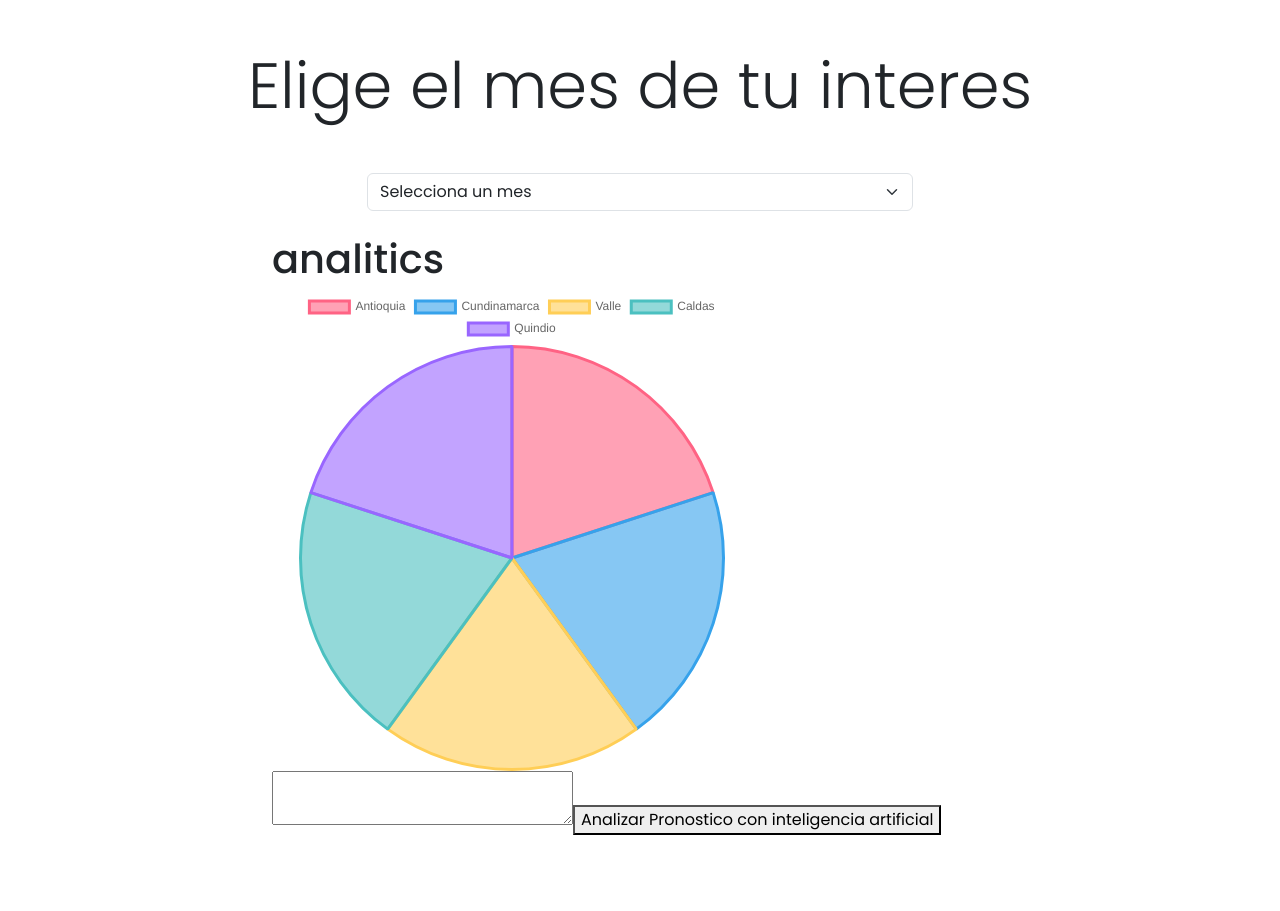
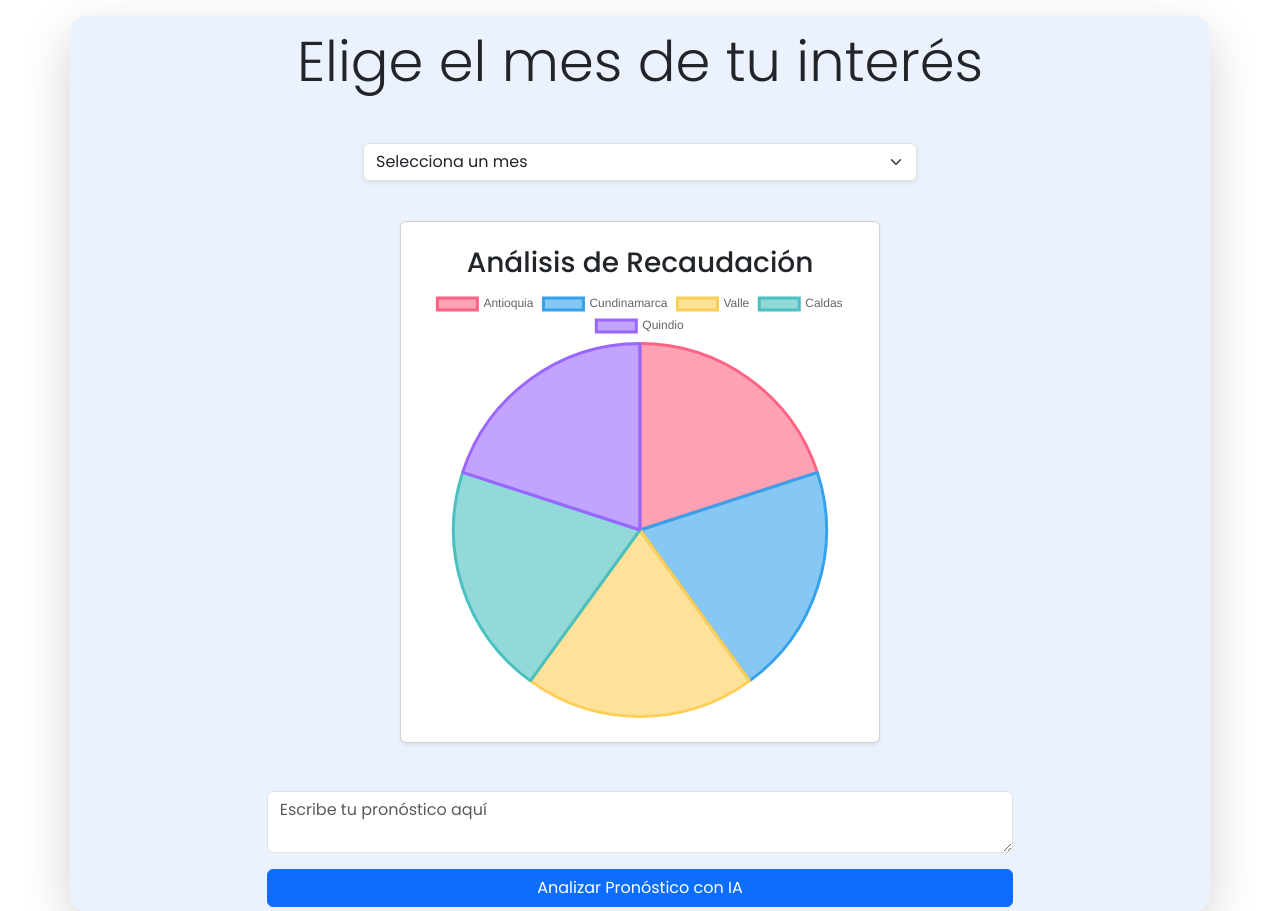
Before and after one commit to BallesterosDev56/Desarrollo-Libre-2024, a React (Vite) app in the folder frontend/: page /admin_home/analitics in a window 1280 px wide. Before the commit the page ends 835 px from the top, so only its background shows below. Built offline with nearby package versions, Linux system fonts and the light colour scheme; sample sign-in values are in the browser's storage.

Commit message:
saving changes

```diff
--- a/frontend/src/components/adminIntroduction/AdminIntroduction.jsx
+++ b/frontend/src/components/adminIntroduction/AdminIntroduction.jsx
@@ -6,7 +6,7 @@ export const AdminIntroduction = () => {
     const navigate = useNavigate();
 
     const handleOnClick = ()=> {
-        navigate('/admin_home/create_event');
+        navigate('/admin_home/analitics');
     }
 
     return (
--- a/frontend/src/pages/admin/analitics/Analitics.jsx
+++ b/frontend/src/pages/admin/analitics/Analitics.jsx
@@ -1,83 +1,84 @@
-import {Pie} from "react-chartjs-2"
-import { Chart, ArcElement, Tooltip, Legend } from "chart.js"
-import "./analitics.css"
+import { Pie } from "react-chartjs-2";
+import { Chart, ArcElement, Tooltip, Legend } from "chart.js";
+import "./analitics.css";
 import { useState, useEffect } from "react";
 import { fetchStonks } from "../../../logic/fetchStonks/fetchStonks";
 import { joinEventSuccess } from "../../../helpers/alerts/Alerts";
 
+Chart.register(ArcElement, Tooltip, Legend);
 
-Chart.register(ArcElement, Tooltip, Legend)
-
-export const Analitics = ()=> {
+export const Analitics = () => {
   const [selectedRegion, setSelectedRegion] = useState("");
-    const [datos, setDatos] = useState([15,15,15,15,15]);
+  const [datos, setDatos] = useState([15, 15, 15, 15, 15]);
   const [loading, setLoading] = useState(false);
   const months = {
-      Enero: 'Enero',
-      Febrero: 'Febrero',
-      Marzo: 'Marzo',
-      Abril: 'Abril',
-      Mayo: 'Mayo',
-      Junio: 'Junio',
-      Julio: 'Julio',
-      Agosto: 'Agosto',
-      Septiembre: 'Septiembre',
-      Octubre: 'Octubre',
-      Noviembre: 'Noviembre',
-      Diciembre: 'Diciembre'
+    Enero: "Enero",
+    Febrero: "Febrero",
+    Marzo: "Marzo",
+    Abril: "Abril",
+    Mayo: "Mayo",
+    Junio: "Junio",
+    Julio: "Julio",
+    Agosto: "Agosto",
+    Septiembre: "Septiembre",
+    Octubre: "Octubre",
+    Noviembre: "Noviembre",
+    Diciembre: "Diciembre",
   };
 
   const data = {
-        labels: ['Antioquia', 'Cundinamarca', 'Valle', 'Caldas', 'Quindio'],
+    labels: ["Antioquia", "Cundinamarca", "Valle", "Caldas", "Quindio"],
     datasets: [
       {
-            label: 'Dinero Recaudado (COP)',
+        label: "Dinero Recaudado (COP)",
         data: datos,
         backgroundColor: [
-              'rgba(255, 99, 132, 0.6)',
-              'rgba(54, 162, 235, 0.6)',
-              'rgba(255, 206, 86, 0.6)',
-              'rgba(75, 192, 192, 0.6)',
-              'rgba(153, 102, 255, 0.6)',
+          "rgba(255, 99, 132, 0.6)",
+          "rgba(54, 162, 235, 0.6)",
+          "rgba(255, 206, 86, 0.6)",
+          "rgba(75, 192, 192, 0.6)",
+          "rgba(153, 102, 255, 0.6)",
         ],
         borderColor: [
-              'rgba(255, 99, 132, 1)',
-              'rgba(54, 162, 235, 1)',
-              'rgba(255, 206, 86, 1)',
-              'rgba(75, 192, 192, 1)',
-              'rgba(153, 102, 255, 1)',
+          "rgba(255, 99, 132, 1)",
+          "rgba(54, 162, 235, 1)",
+          "rgba(255, 206, 86, 1)",
+          "rgba(75, 192, 192, 1)",
+          "rgba(153, 102, 255, 1)",
         ],
         borderWidth: 3,
       },
     ],
   };
+
   const handleRegionChange = (event) => {
-        setDatos([1530500,1115400,1214000,1460500,1089500])
+    setDatos([1530500, 1115400, 1214000, 1460500, 1089500]);
     const region = event.target.value;
     setSelectedRegion(region);
-        let ganacias = []
-        fetchStonks(region).then((response)=> {
+    let ganacias = [];
+    fetchStonks(region).then((response) => {
       console.log(response);
-          response.forEach(region => {
-            ganacias.push(region.totalRegional)
+      response.forEach((region) => {
+        ganacias.push(region.totalRegional);
       });
-          setDatos([...ganacias])
+      setDatos([...ganacias]);
       console.log(data.datasets[0].data);
-        })
+    });
     setLoading(true);
     setTimeout(() => {
       setLoading(false);
     }, 1500);
   };
-    return(
-      <div className="container mt-5">
-      <h2 className="text-center display-3 my-5">Elige el mes de tu interes</h2>
+
+  return (
+    <div className="bg--soft--blue container rounded-4 shadow-lg p-1 mt-3">
+      <h2 className="text-center display-4 mt-2 mb-5">Elige el mes de tu interés</h2>
       <div className="row justify-content-center">
         <div className="col-md-6">
           <div className="form-group">
             <select
               id="regionSelector"
-              className="form-select"
+              className="form-select form-select-md mb-3 shadow-sm"
               value={selectedRegion}
               onChange={handleRegionChange}
             >
@@ -96,25 +97,32 @@ export const Analitics = ()=> {
         <div className="col-md-8">
           {loading ? (
             <div className="text-center">
-              <div className="spinner-border" role="status">
-                <span className="visually-hidden">Loading...</span>
+              <div className="spinner-border text-primary" role="status">
+                <span className="visually-hidden">Cargando...</span>
               </div>
             </div>
-          ) : datos[1] != 15 ? (
+          ) : datos[1] !== 15 ? (
             <>
-            <div className="grafico">
-              <h1>analitics</h1>
-              <Pie data={data} className="pie"/>
+              <div className="grafico card shadow-sm p-4 mb-5 bg-body rounded">
+                <h3 className="text-center">Análisis de Recaudación</h3>
+                <Pie data={data} className="pie" />
               </div>
             </>
           ) : (
             <>
-              <div className="grafico">
-                <h1>analitics</h1>
-                <Pie data={data} className="pie"/>
+              <div className="grafico card shadow-sm m-auto p-4 mb-5 bg-body rounded">
+                <h3 className="text-center">Análisis de Recaudación</h3>
+                <Pie data={data} className="pie" />
               </div>
-              <textarea name="" id="prompt"></textarea>
-              <button >Analizar Pronostico con inteligencia artificial</button>
+              <textarea
+                name=""
+                id="prompt"
+                className="form-control mb-3"
+                placeholder="Escribe tu pronóstico aquí"
+              ></textarea>
+              <button className="btn btn-primary w-100">
+                Analizar Pronóstico con IA
+              </button>
             </>
           )}
         </div>
--- a/frontend/src/pages/admin/analitics/analitics.css
+++ b/frontend/src/pages/admin/analitics/analitics.css
@@ -4,3 +4,6 @@
 .pie{
     font-size: 20px;
 }
+.bg--soft--blue {
+    background-color: #e3edfdb2;
+}
--- a/frontend/src/pages/admin/createEvent/CreateEvent.jsx
+++ b/frontend/src/pages/admin/createEvent/CreateEvent.jsx
@@ -28,7 +28,7 @@ export const CreateEvent = () => {
       <div className="container-fluid d-flex justify-content-end mt-5">
 
         <div className="row justify-content-center">
-        <h2 className="text-center mb-4 display-5 fw-bold">Crea un nuevo evento</h2>
+        <h2 className="text-center text-white mb-4 display-5 fw-bold">Crea un nuevo evento</h2>
           <div className="col-md-8">
             <div className="card">
               <div className="card-body shadow-lg p-3">
--- a/frontend/src/pages/admin/createEvent/createEvent.css
+++ b/frontend/src/pages/admin/createEvent/createEvent.css
@@ -1,7 +1,7 @@
 .event--section {
     height: 100vh;
     width: 100%;
-    background-image: url('../../../assets/station-bike.png');
+    background-image: url('../../../assets/bike-background.jpg');
     background-size: cover;
     background-position: center;
     background-repeat: no-repeat;
--- a/frontend/src/pages/admin/homeAdmin/HomeAdmin.jsx
+++ b/frontend/src/pages/admin/homeAdmin/HomeAdmin.jsx
@@ -1,7 +1,6 @@
 import { AuthHeader } from "../../../components/header/AuthHeader"
 import { BikeViews } from "../../../components/bikeViews/BikeViews"
 import { AdminIntroduction } from "../../../components/adminIntroduction/AdminIntroduction"
-import { Brands } from "../../../components/brands/Brands"
 import { Footer } from "../../../components/footer/Footer"
 import { AdminEvents } from "../../../components/adminEvents/AdminEvents"
 
@@ -12,7 +11,6 @@ export const HomeAdmin = ()=> {
             <BikeViews> </BikeViews>
             <AdminIntroduction></AdminIntroduction>
             <AdminEvents></AdminEvents>
-            <Brands></Brands>
             <Footer></Footer>
         </>
     )
--- a/frontend/src/pages/user/alquilar/alquilar.css
+++ /dev/null
@@ -1,3 +0,0 @@
-.bike--image {
-    width: 100%;
-}
--- a/frontend/src/pages/user/pagar/pagar.css
+++ b/frontend/src/pages/user/pagar/pagar.css
@@ -1,7 +1,7 @@
 .pagar--section {
     height: 100vh;
     width: 100%;
-    background-image: url('../../../assets/station-bike.png');
+    background-image: url('../../../assets/bike-background.jpg');
     background-size: cover;
     background-position: center;
     background-repeat: no-repeat;
```
Also changed, not shown: frontend/src/pages/user/alquilar/Alquilar.jsx (+9 -8 lines). Lines whose indentation alone changed are shown as unchanged.
